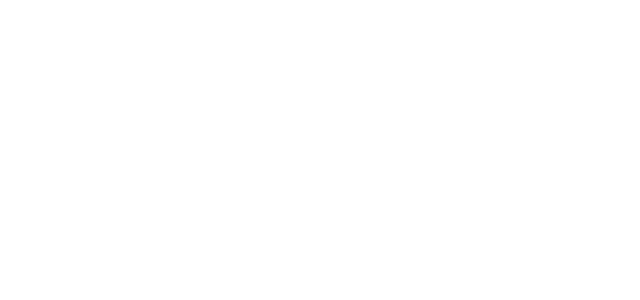
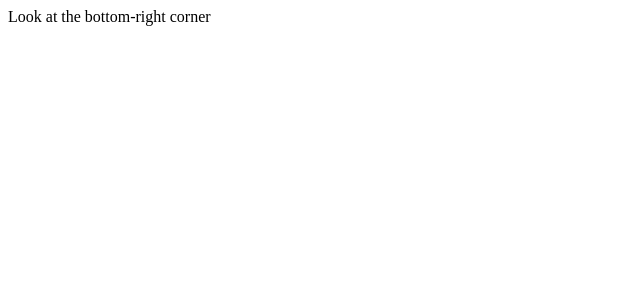
Before and after one commit to hoangduong-coder/material-chatbot-frontend, a React (Create React App) app: page / in a window 1280 px wide. Shown: the top 300 px of the page, without its empty margins (0-640 px from the left). Built offline with nearby package versions, Linux system fonts and the light colour scheme.

Commit message:
First update

```diff
--- a/src/App.tsx
+++ b/src/App.tsx
@@ -1,7 +1,12 @@
+import Home from "./Home";
 import React from "react";
 
 const App = (): JSX.Element => {
-  return <div className="App"></div>;
+  return (
+    <div className="App">
+      <Home />
+    </div>
+  );
 };
 
 export default App;
--- /dev/null
+++ b/src/Home/index.tsx
@@ -0,0 +1,6 @@
+import React from "react";
+
+const Home = () => {
+  return <div>Look at the bottom-right corner</div>;
+};
+export default Home;
```
